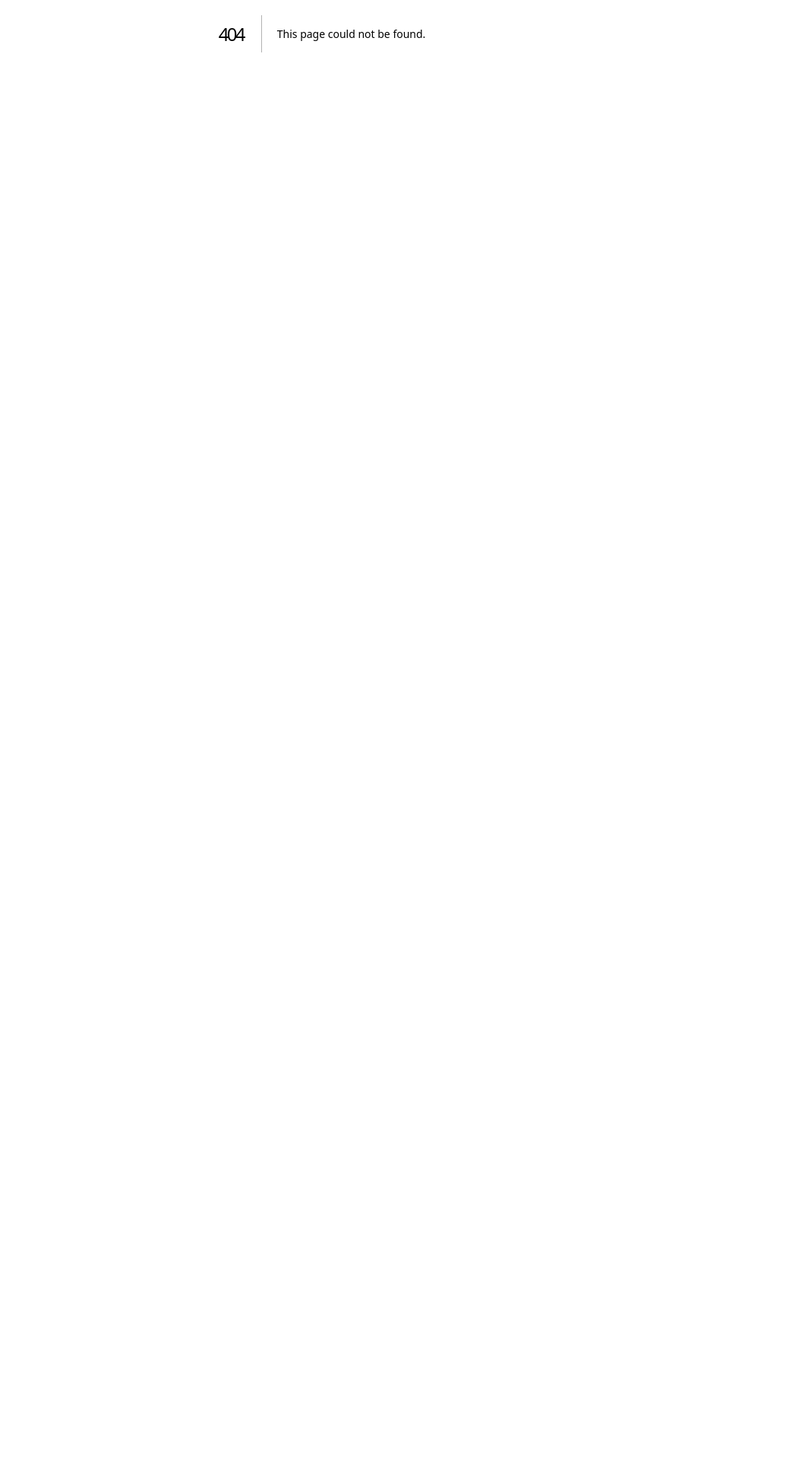
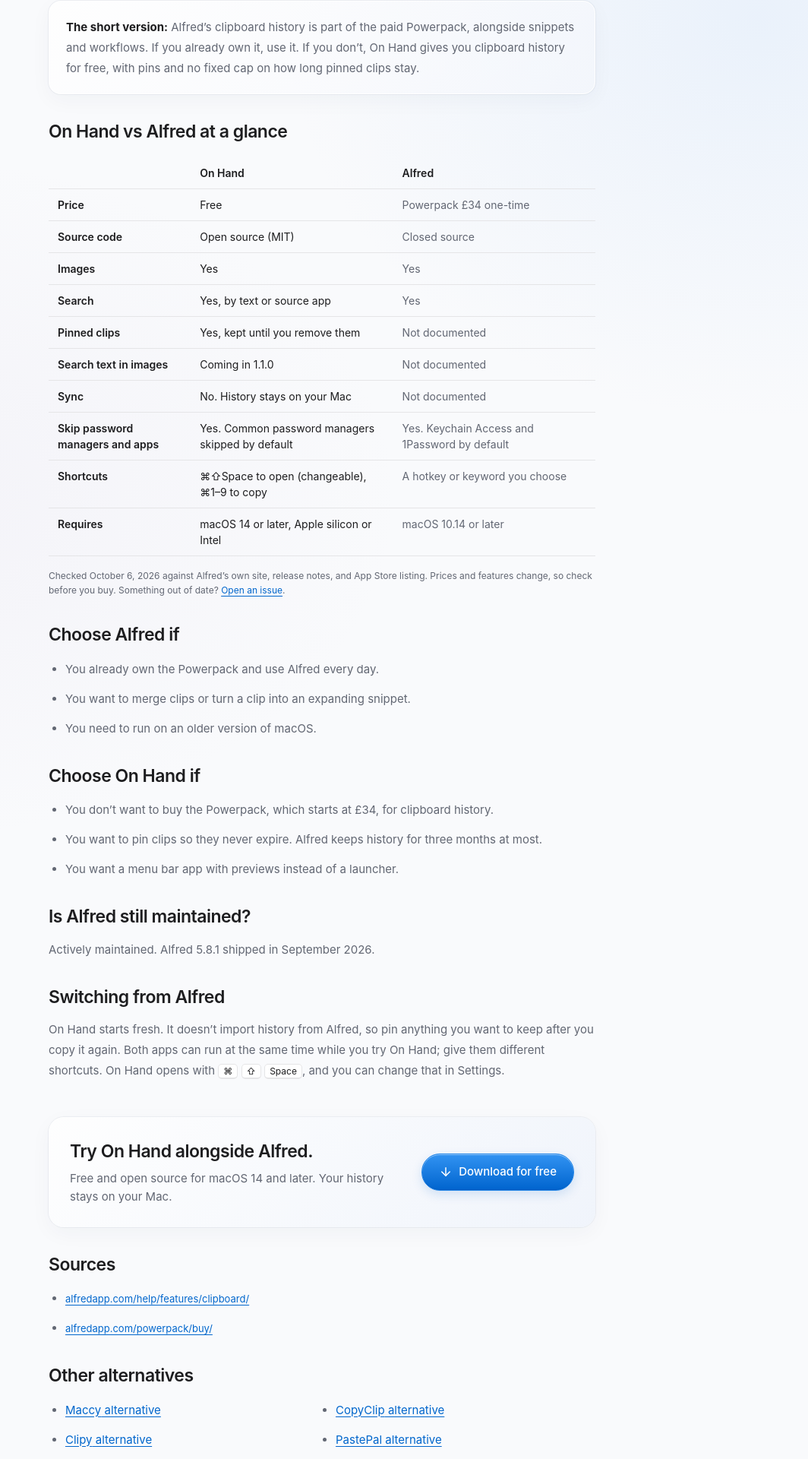
Before and after one commit to coreyhaines31/onhand, a Next.js app in the folder site/: page /alternatives/alfred-clipboard-history in a window 1280 px wide. Before the commit this address had no page. Shown: the part 356-2276 px from the top of the page at 76% size, without its empty margins (216-1280 px from the left). Before the commit the page ends 800 px from the top, so only its background shows below. Built offline with nearby package versions, Linux system fonts and the light colour scheme.

Commit message:
feat: add alternatives index and per-competitor comparison pages
Refs #8

Co-Authored-By: Claude Opus 5.5 <noreply@anthropic.com>

```diff
--- /dev/null
+++ b/site/app/alternatives/[slug]/page.tsx
@@ -0,0 +1,117 @@
+import type { Metadata } from "next";
+import Link from "next/link";
+import { notFound } from "next/navigation";
+import ComparisonTable from "@/components/comparison-table";
+import DownloadCta from "@/components/download-cta";
+import SiteFooter from "@/components/site-footer";
+import SiteNav from "@/components/site-nav";
+import { alternatives, checkedOn, findAlternative } from "@/lib/alternatives";
+
+type Props = { params: Promise<{ slug: string }> };
+
+export const dynamicParams = false;
+
+export function generateStaticParams() {
+  return alternatives.map(({ slug }) => ({ slug }));
+}
+
+export async function generateMetadata({ params }: Props): Promise<Metadata> {
+  const alternative = findAlternative((await params).slug);
+  if (!alternative) return {};
+  const title = `${alternative.name} Alternative for Mac: On Hand vs ${alternative.name}`;
+  const description = `Compare ${alternative.name} and On Hand, a free, open-source clipboard manager for Mac. Price, features, and when to choose each.`;
+  const url = `/alternatives/${alternative.slug}`;
+  return {
+    title: { absolute: title },
+    description,
+    alternates: { canonical: url },
+    openGraph: { title, description, url, images: "/opengraph-image" },
+  };
+}
+
+export default async function AlternativePage({ params }: Props) {
+  const alternative = findAlternative((await params).slug);
+  if (!alternative) notFound();
+  const { name } = alternative;
+  const others = alternatives.filter((other) => other.slug !== alternative.slug);
+
+  return (
+    <>
+      <SiteNav />
+      <main className="document article wrap">
+        <Link className="back" href="/alternatives">
+          ← All clipboard managers
+        </Link>
+        <h1>A free {name} alternative for Mac</h1>
+        <p className="lede">
+          On Hand vs {name}: what each is good at, what they cost, and which one fits how you copy
+          and paste.
+        </p>
+        <div className="answer">
+          <p>
+            <strong>The short version:</strong> {alternative.verdict}
+          </p>
+        </div>
+
+        <h2>On Hand vs {name} at a glance</h2>
+        <ComparisonTable alternative={alternative} />
+        <p className="fine">
+          Checked {checkedOn} against {name}’s own site, release notes, and App Store listing.
+          Prices and features change, so check before you buy. Something out of date?{" "}
+          <a href="https://github.com/coreyhaines31/onhand/issues">Open an issue</a>.
+        </p>
+
+        <h2>Choose {name} if</h2>
+        <ul>
+          {alternative.chooseThem.map((reason) => (
+            <li key={reason}>{reason}</li>
+          ))}
+        </ul>
+
+        <h2>Choose On Hand if</h2>
+        <ul>
+          {alternative.chooseOnHand.map((reason) => (
+            <li key={reason}>{reason}</li>
+          ))}
+        </ul>
+
+        <h2>Is {name} still maintained?</h2>
+        <p>{alternative.status}</p>
+
+        <h2>Switching from {name}</h2>
+        <p>
+          On Hand starts fresh. It doesn’t import history from {name}, so pin anything you want to
+          keep after you copy it again. Both apps can run at the same time while you try On Hand;
+          give them different shortcuts. On Hand opens with <kbd>⌘</kbd> <kbd>⇧</kbd>{" "}
+          <kbd>Space</kbd>, and you can change that in Settings.
+        </p>
+
+        <DownloadCta
+          title={`Try On Hand alongside ${name}.`}
+          body="Free and open source for macOS 14 and later. Your history stays on your Mac."
+        />
+
+        <h2>Sources</h2>
+        <ul className="sources">
+          {alternative.sources.map((source) => (
+            <li key={source}>
+              <a href={source} rel="nofollow">
+                {source.replace(/^https:\/\/(www\.)?/, "")}
+              </a>
+            </li>
+          ))}
+        </ul>
+
+        <h2>Other alternatives</h2>
+        <ul className="other-alternatives">
+          {others.map((other) => (
+            <li key={other.slug}>
+              <Link href={`/alternatives/${other.slug}`}>{other.name} alternative</Link>
+            </li>
+          ))}
+        </ul>
+      </main>
+      <SiteFooter />
+    </>
+  );
+}
--- a/site/app/globals.css
+++ b/site/app/globals.css
@@ -974,3 +974,55 @@ kbd {
     align-items: flex-start;
   }
 }
+.document .fine {
+  font-size: 12px;
+  line-height: 1.6;
+}
+.comparison th[scope="row"] {
+  width: 26%;
+}
+.comparison td {
+  width: 37%;
+}
+.comparison thead th:nth-child(2),
+.comparison td:nth-child(2) {
+  color: var(--ink);
+}
+.document .sources a {
+  word-break: break-all;
+  font-size: 13px;
+}
+.other-alternatives {
+  columns: 2;
+}
+.alternative-list {
+  list-style: none;
+  padding: 0 !important;
+  margin: 24px 0;
+  display: grid;
+  grid-template-columns: repeat(auto-fill, minmax(210px, 1fr));
+  gap: 12px;
+}
+.document .alternative-list li + li {
+  margin-top: 0;
+}
+.document .alternative-list a {
+  display: flex;
+  flex-direction: column;
+  gap: 4px;
+  height: 100%;
+  padding: 16px 18px;
+  border-radius: 14px;
+  background: linear-gradient(135deg, #ffffffcc, #f5f7fc99);
+  box-shadow: 0 6px 20px #24304d08, 0 0 0 1px #24304d0d;
+  text-decoration: none;
+}
+.alternative-list strong {
+  color: var(--ink);
+  font-size: 15px;
+}
+.alternative-list span {
+  color: var(--muted);
+  font-size: 13px;
+  line-height: 1.5;
+}
--- /dev/null
+++ b/site/components/comparison-table.tsx
@@ -0,0 +1,26 @@
+import { comparisonRows, onHand, type Alternative } from "@/lib/alternatives";
+
+export default function ComparisonTable({ alternative }: { alternative: Alternative }) {
+  return (
+    <div className="table-scroll">
+      <table className="comparison">
+        <thead>
+          <tr>
+            <th scope="col" />
+            <th scope="col">On Hand</th>
+            <th scope="col">{alternative.name}</th>
+          </tr>
+        </thead>
+        <tbody>
+          {comparisonRows.map((row) => (
+            <tr key={row.key}>
+              <th scope="row">{row.label}</th>
+              <td>{onHand[row.key]}</td>
+              <td>{alternative.comparison[row.key]}</td>
+            </tr>
+          ))}
+        </tbody>
+      </table>
+    </div>
+  );
+}
```
Also changed, not shown: site/app/alternatives/page.tsx (added, +52 -0 lines), site/app/sitemap.ts (+9 -1 lines).
